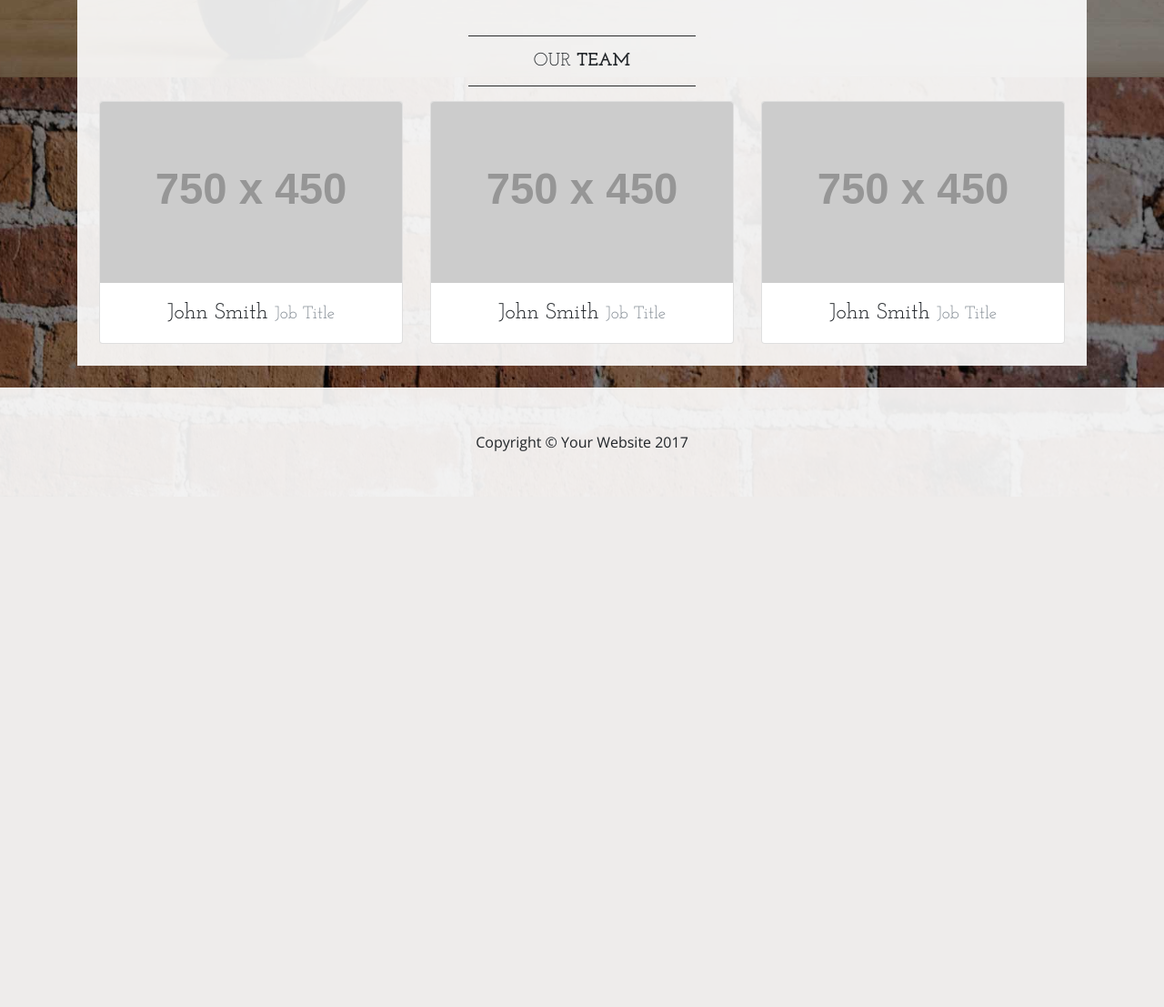
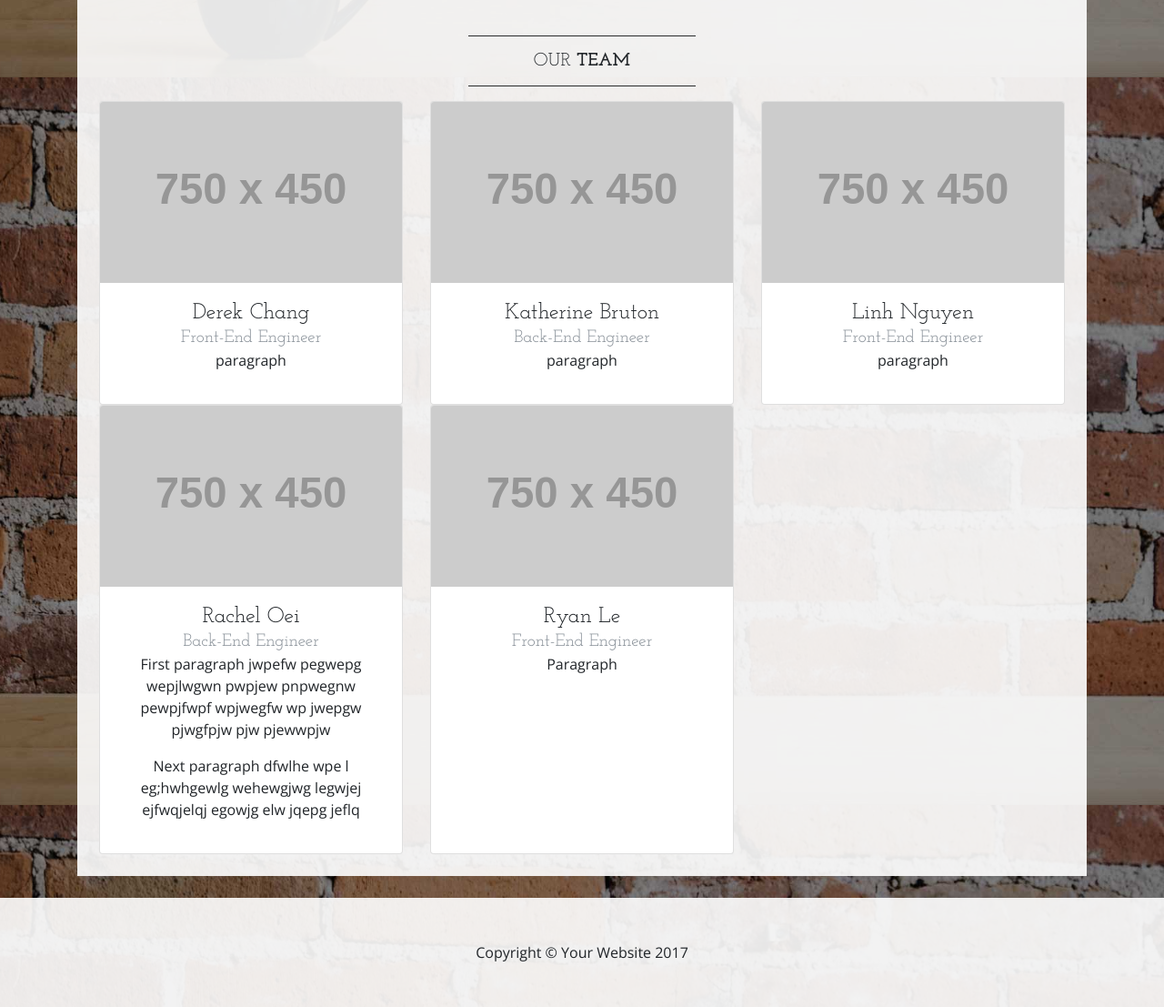
Before and after one commit to kbruton18/idb, a Python web app: template appengine/standard/flask/templates/about.html in a window 1280 px wide. Shown: the part 715-1822 px from the top of the page at 91% size. Before the commit the page ends 1211 px from the top, so only its background shows below. Run offline with Jinja, Linux system fonts and the light colour scheme; the template is opened without the code that fills it, so the values that code supplies are empty; some libraries are stand-ins or nearby versions.

Commit message:
Added placeholders for About page

```diff
--- a/appengine/standard/flask/templates/about.html
+++ b/appengine/standard/flask/templates/about.html
@@ -79,9 +79,10 @@
             <div class="card h-100">
               <img class="card-img-top" src="http://placehold.it/750x450" alt="">
               <div class="card-body text-center">
-                <h4 class="card-title m-0">John Smith
-                  <small class="text-muted">Job Title</small>
+                <h4 class="card-title m-0">Derek Chang<br />
+                  <small class="text-muted">Front-End Engineer</small>
                 </h4>
+              <p>paragraph</p>
               </div>
             </div>
           </div>
@@ -89,9 +90,10 @@
             <div class="card h-100">
               <img class="card-img-top" src="http://placehold.it/750x450" alt="">
               <div class="card-body text-center">
-                <h4 class="card-title m-0">John Smith
-                  <small class="text-muted">Job Title</small>
+                <h4 class="card-title m-0">Katherine Bruton<br />
+                  <small class="text-muted">Back-End Engineer</small>
                 </h4>
+              <p>paragraph</p>
               </div>
             </div>
           </div>
@@ -99,9 +101,33 @@
             <div class="card h-100">
               <img class="card-img-top" src="http://placehold.it/750x450" alt="">
               <div class="card-body text-center">
-                <h4 class="card-title m-0">John Smith
-                  <small class="text-muted">Job Title</small>
+                <h4 class="card-title m-0">Linh Nguyen<br />
+                  <small class="text-muted">Front-End Engineer</small>
                 </h4>
+              <p>paragraph</p>
+              </div>
+            </div>
+          </div>
+          <div class="col-md-4">
+            <div class="card h-100">
+              <img class="card-img-top" src="http://placehold.it/750x450" alt="">
+              <div class="card-body text-center">
+                <h4 class="card-title m-0">Rachel Oei<br/ >
+                  <small class="text-muted">Back-End Engineer</small>
+                </h4>
+              <p>First paragraph jwpefw pegwepg wepjlwgwn pwpjew pnpwegnw pewpjfwpf wpjwegfw wp jwepgw pjwgfpjw pjw pjewwpjw</p>
+              <p>Next paragraph dfwlhe wpe l eg;hwhgewlg wehewgjwg legwjej ejfwqjelqj egowjg elw jqepg jeflq</p>
+              </div>
+            </div>
+          </div>
+          <div class="col-md-4">
+            <div class="card h-100">
+              <img class="card-img-top" src="http://placehold.it/750x450" alt="">
+              <div class="card-body text-center">
+                <h4 class="card-title m-0">Ryan Le<br />
+                  <small class="text-muted">Front-End Engineer</small>
+                </h4>
+              <p>Paragraph</p>
               </div>
             </div>
           </div>
```
